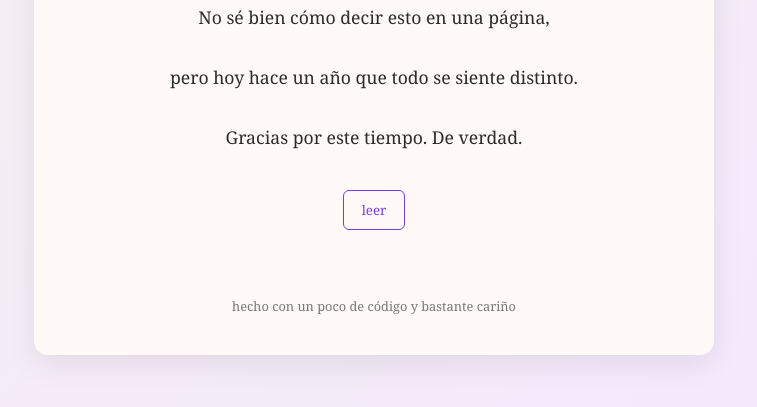
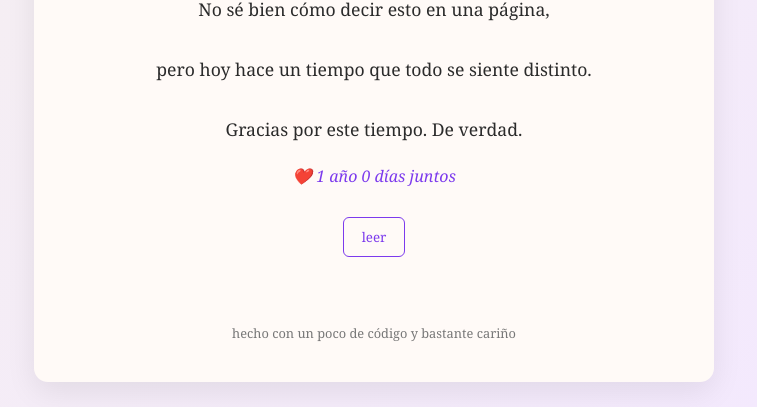
Before and after one commit to franmap89/aniversario, a plain HTML site: page index.html in a window 1280 px wide. Shown: the part 393-800 px from the top of the page, without its empty margins (266-1023 px from the left). Drawn offline with Linux system fonts and the light colour scheme.

Commit message:
contador de tiempo juntos

```diff
--- a/index.html
+++ b/index.html
@@ -53,8 +53,15 @@
       line-height:1.7;
     }
 
+    .contador{
+      margin:20px 0;
+      font-size:1rem;
+      color:#7c3aed;
+      font-style:italic;
+    }
+
     button{
-      margin-top:20px;
+      margin-top:10px;
       padding:10px 18px;
       border:1px solid #7c3aed;
       background:transparent;
@@ -94,10 +101,9 @@
   <div class="card">
 
     <div class="status">
-      ⚠️ Estamos trabajando en la página… si algo se ve raro es culpa del amor y no del código
+      ⚠️ seguimos trabajando en la página… si algo se ve raro, es porque estamos enamorados y eso complica el código
     </div>
 
-    <!-- FOTO -->
     <img src="foto.jpeg">
 
     <h1>Para vos</h1>
@@ -105,10 +111,14 @@
     <p>
       No sé bien cómo decir esto en una página,<br><br>
 
-      pero hoy hace un año que todo se siente distinto.<br><br>
+      pero hoy hace un tiempo que todo se siente distinto.<br><br>
 
       Gracias por este tiempo. De verdad.
     </p>
+
+    <div class="contador" id="contador">
+      cargando tiempo juntos...
+    </div>
 
     <button onclick="mostrarMensaje()">
       leer
@@ -128,6 +138,38 @@
     function mostrarMensaje(){
       document.getElementById("mensaje").classList.add("mostrar");
     }
+
+    // 🔥 CONTADOR DE TIEMPO JUNTOS
+    const inicio = new Date("2025-05-26"); // <- CAMBIÁ ESTA FECHA
+
+    function actualizarContador(){
+      const ahora = new Date();
+
+      let diff = ahora - inicio;
+
+      const dias = Math.floor(diff / (1000 * 60 * 60 * 24));
+      const años = Math.floor(dias / 365);
+      const meses = Math.floor((dias % 365) / 30);
+      const diasRestantes = (dias % 365) % 30;
+
+      let texto = "";
+
+      if(años > 0){
+        texto += años + " año" + (años > 1 ? "s " : " ");
+      }
+
+      if(meses > 0){
+        texto += meses + " mes" + (meses > 1 ? "es " : " ");
+      }
+
+      texto += diasRestantes + " día" + (diasRestantes !== 1 ? "s" : "");
+
+      document.getElementById("contador").innerText =
+        "❤️ " + texto + " juntos";
+    }
+
+    actualizarContador();
+    setInterval(actualizarContador, 1000 * 60 * 60);
   </script>
 
 </body>
```
